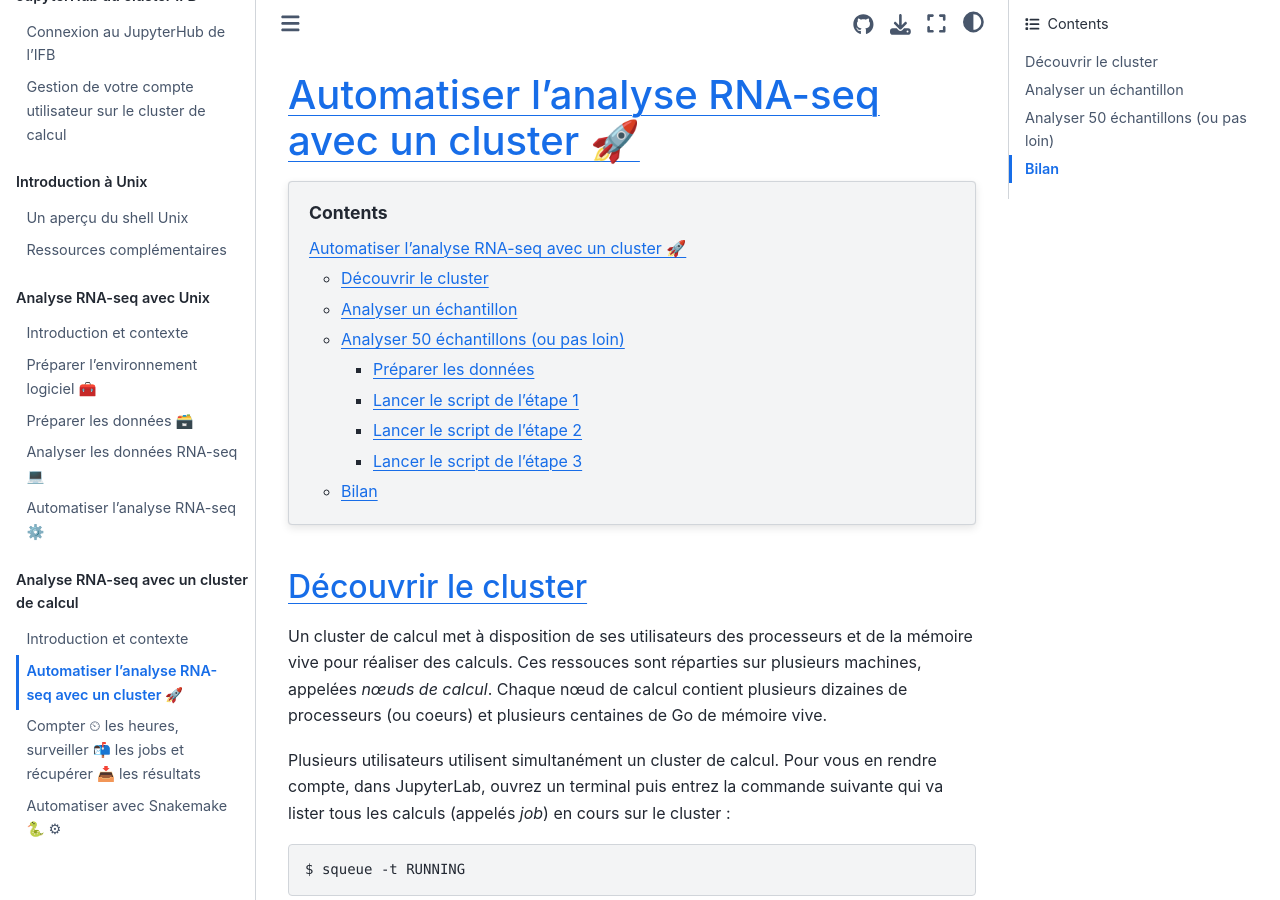
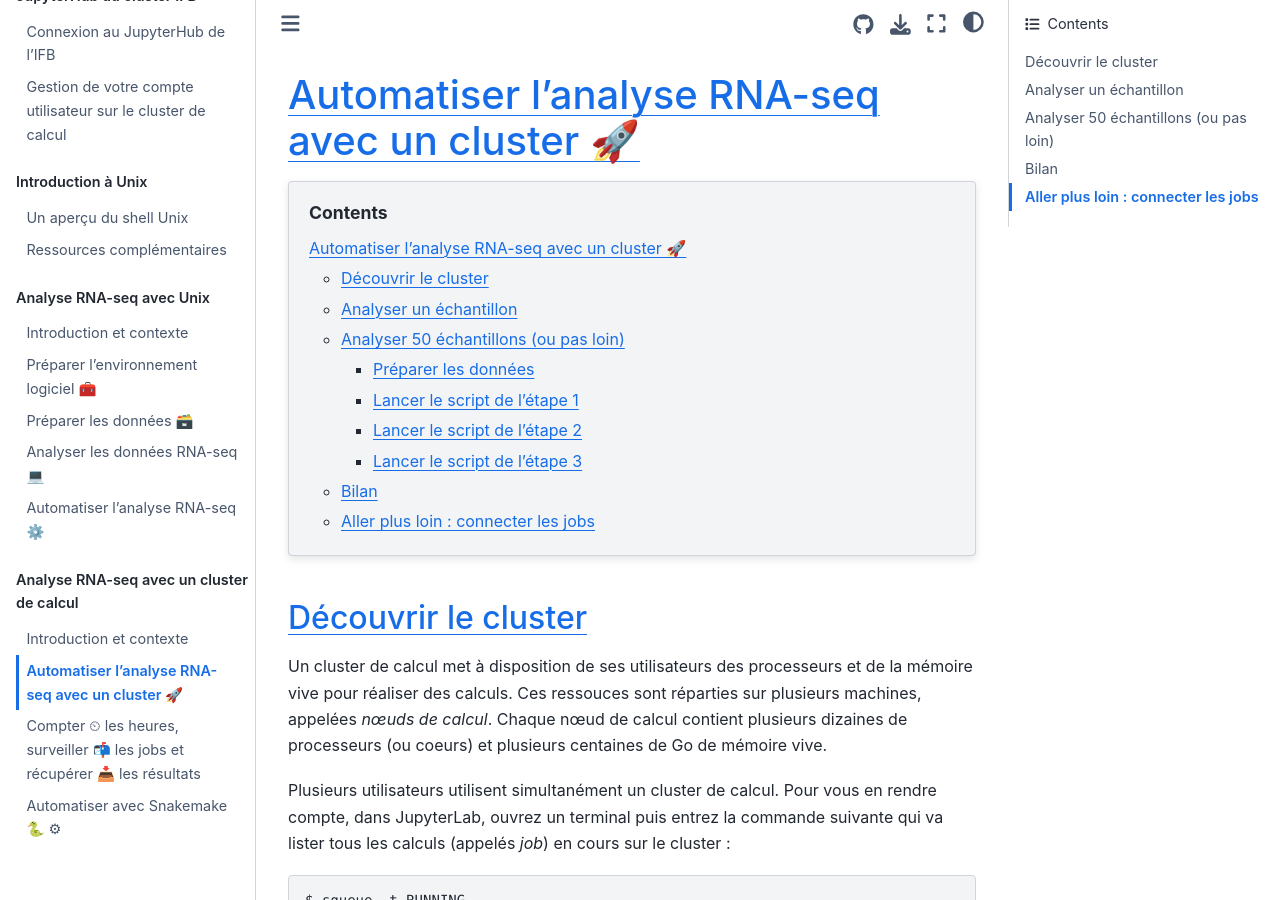
Before and after one commit to pierrepo/unix-tutorial, a Jupyter Book: the page built from tuto3/1_automatiser.md, in a window 1280 px wide and 900 px high. Built offline with Jupyter Book 1.0.4 settings and Sphinx 7.4.7 and the Sphinx Book theme 1.1.4, drawn with Linux system fonts in a browser that asks for light colours; some of the changed text lies outside the part shown.

Commit message:
Add more section

````diff
--- a/tuto3/1_automatiser.md
+++ b/tuto3/1_automatiser.md
@@ -354,6 +354,9 @@ Vous avez lancé une analyse RNA-seq complète en utilisant le gestionnaire de r
 
 Un peu plus tard, nous vous inviterons à reprendre cette analyse mais cette fois sur les 50 échantillons. Pour cela, il vous faudra modifier le script `script_cluster_2.sh` en remplaçant la ligne `#SBATCH --array=0-2` (pour 3 échantillons) par `#SBATCH --array=0-49` (pour 50 échantillons). Pensez aussi à relancer le script  `script_cluster_3.sh` pour normaliser les résultats de comptage.
 
+
+## Aller plus loin : connecter les jobs
+
 Pour cette analyse, il faut lancer 3 scripts :  `script_cluster_1.sh`,  `script_cluster_2.sh` et  `script_cluster_3.sh`. À chaque fois, il faut attendre que le précédent soit terminé, ce qui peut être pénible. Slurm offre la possibilité de chaîner les jobs les uns avec les autres avec l'option `--dependency`. Voici un exemple d'utilisation :
 
 ```bash
````
